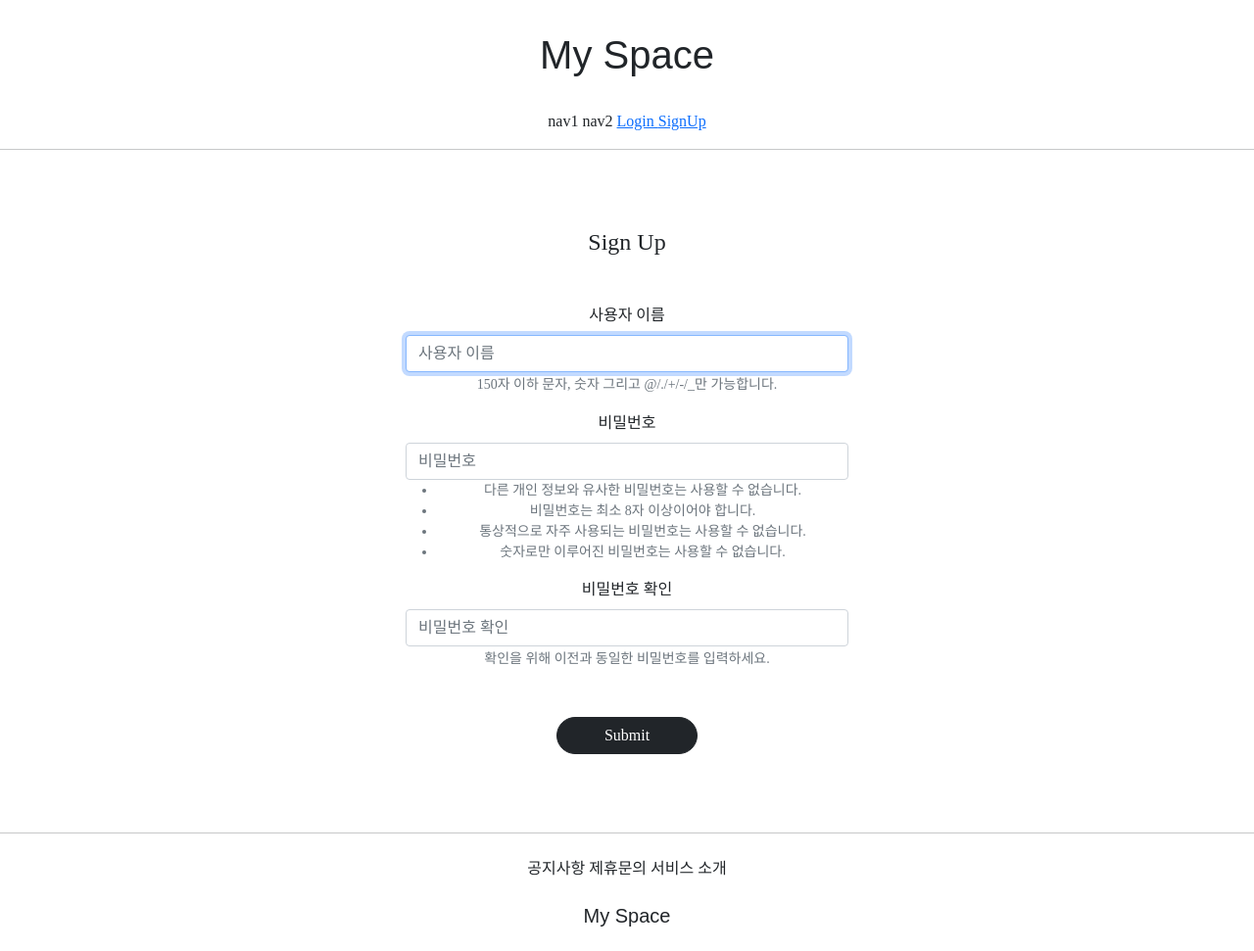
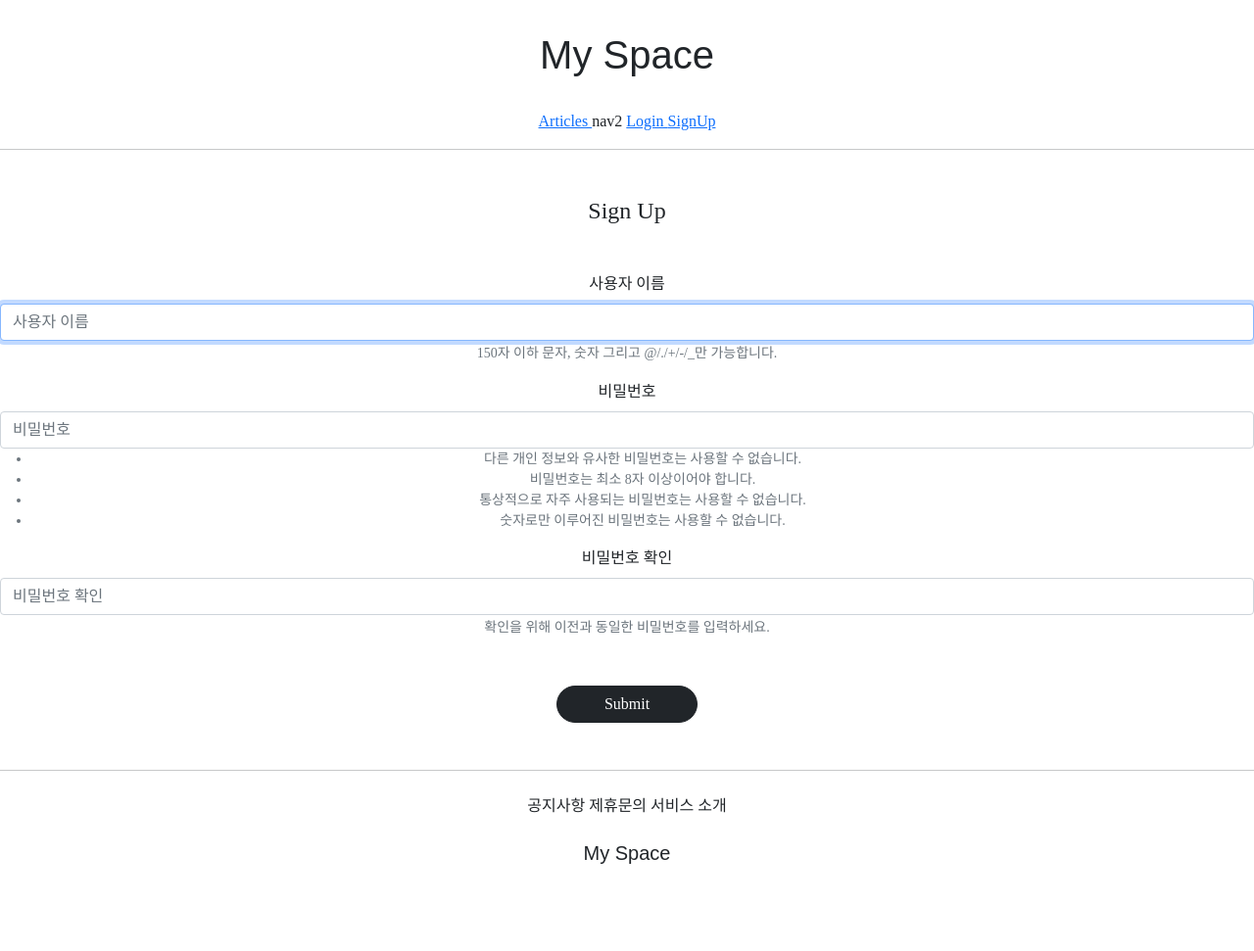
Before and after one commit to suyeon-K/GIS_web_project_2, a Django app: page /accounts/create/ in a window 1280 px wide. Shown: the whole page at 98% size. After the commit the page ends 882 px from the top, so only its background shows below. Run offline with Django 3.2, Linux system fonts and the light colour scheme; parts of the project's set-up code (start-up, migrations or seed data) failed here and were passed over; some libraries are stand-ins or nearby versions; some web fonts are replaced.

Commit message:
nav1 to article create article button and icon mv-500 -> mw-500

```diff
--- a/static/base.css
+++ b/static/base.css
@@ -16,7 +16,7 @@
     margin-top: 1.5rem;
 }
 
-.mv-500 {
+.mw-500 {
     max-width: 500px;
     padding: 1rem 1.5rem;
 }
--- a/templates/header.html
+++ b/templates/header.html
@@ -3,7 +3,11 @@
         <h1>My Space</h1>
     </div>
     <div>
-        <span>nav1</span>
+        <span>
+            <a href="{% url 'articleapp:list' %}">
+                Articles
+            </a>
+        </span>
         <span>nav2</span>
         {% if not user.is_authenticated %}
         <span>
```
Also changed, not shown: articleapp/templates/articleapp/list.html (+11 -0 lines).
